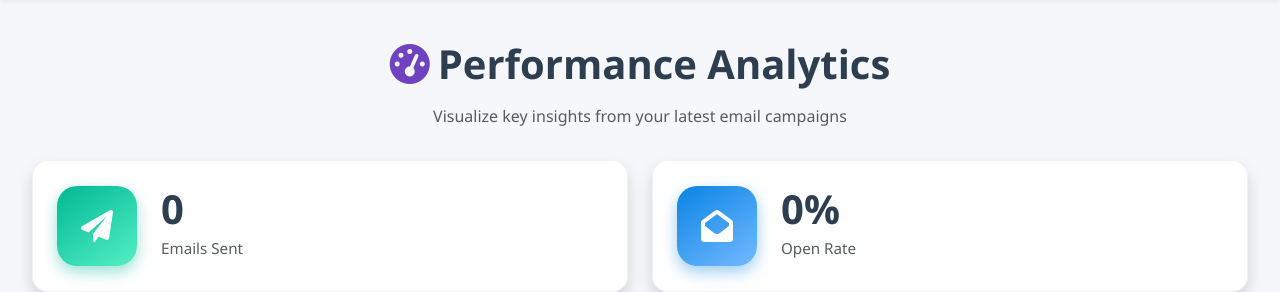
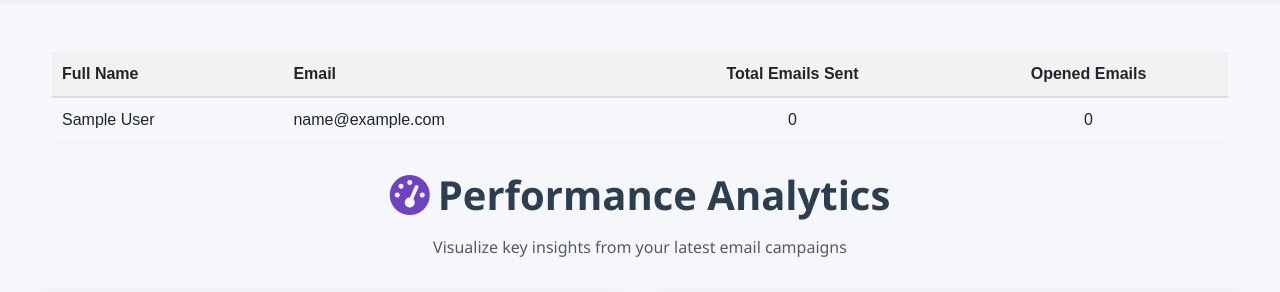
Before and after one commit to nikita10kj/sales-with-AI, a Django app: page / in a window 1280 px wide. Shown: the part 88-380 px from the top of the page. Run offline with Django 5.2, Linux system fonts and the light colour scheme; the visitor is signed in with stand-in values (Sample User, id 1); data comes from the database, SQL or seed files in the repository; data that the repository does not hold is empty; parts of the project's set-up code (start-up, migrations or seed data) failed here and were passed over.

Commit message:
superuser get all data analysis

```diff
--- a/users/templates/users/dashboard.html
+++ b/users/templates/users/dashboard.html
@@ -47,6 +47,35 @@
                 <div class="analytics-section active" id="overview">
                     <!-- Section Header -->
 <!-- Section Header -->
+{% if user.is_superuser %}
+<div class="user-email-summary" style="font-family: Arial, sans-serif; padding: 20px;">
+
+  <table style="width: 100%; border-collapse: collapse;">
+    <thead>
+      <tr style="background-color: #f2f2f2;">
+        <th style="text-align: left; padding: 10px; border-bottom: 2px solid #ddd;">Full Name</th>
+        <th style="text-align: left; padding: 10px; border-bottom: 2px solid #ddd;">Email</th>
+        <th style="text-align: center; padding: 10px; border-bottom: 2px solid #ddd;">Total Emails Sent</th>
+        <th style="text-align: center; padding: 10px; border-bottom: 2px solid #ddd;">Opened Emails</th>
+      </tr>
+    </thead>
+    <tbody>
+      {% for u in all_users %}
+        <tr>
+          <td style="padding: 10px; border-bottom: 1px solid #eee;">{{ u.full_name }}</td>
+          <td style="padding: 10px; border-bottom: 1px solid #eee;">{{ u.email }}</td>
+          <td style="text-align: center; padding: 10px; border-bottom: 1px solid #eee;">{{ u.total_sent }}</td>
+          <td style="text-align: center; padding: 10px; border-bottom: 1px solid #eee;">{{ u.opened_count }}</td>
+        </tr>
+      {% endfor %}
+    </tbody>
+  </table>
+
+</div>
+{% endif %}
+
+
+
 <div class="text-center mb-2 p-2 rounded-4 ">
   <h2 class="mb-3 fw-bold" style="font-size: 2.5rem; color: #2c3e50;">
     <i class="fas fa-tachometer-alt me-2" style="color: #6f42c1;"></i>Performance Analytics
--- a/users/views.py
+++ b/users/views.py
@@ -49,6 +49,7 @@ class HomeView(LoginRequiredMixin, TemplateView):
         context = super().get_context_data(**kwargs)
         context["title"] = self.title
         user = self.request.user
+        all_users = None
 
         # Total sent emails
         if user.is_superuser:
@@ -58,6 +59,10 @@ class HomeView(LoginRequiredMixin, TemplateView):
             campaign_types = TargetAudience.objects.all().exclude(framework__isnull=True).exclude(
                 framework__exact='')
             recent_activities = ActivityLog.objects.all().order_by('-timestamp')[:5]
+            all_users = CustomUser.objects.annotate(
+                total_sent=Count('sent_email'),
+                opened_count=Count('sent_email', filter=Q(sent_email__opened=True))
+            )
 
 
         else:
@@ -143,6 +148,8 @@ class HomeView(LoginRequiredMixin, TemplateView):
             "campaign_counts": campaign_counts,
             'top_campaigns': top_campaigns_data,
             'recent_activities': recent_activities,
+            'all_users': all_users,
+            'sent_emails': sent_emails
         })
 
         return context
```
